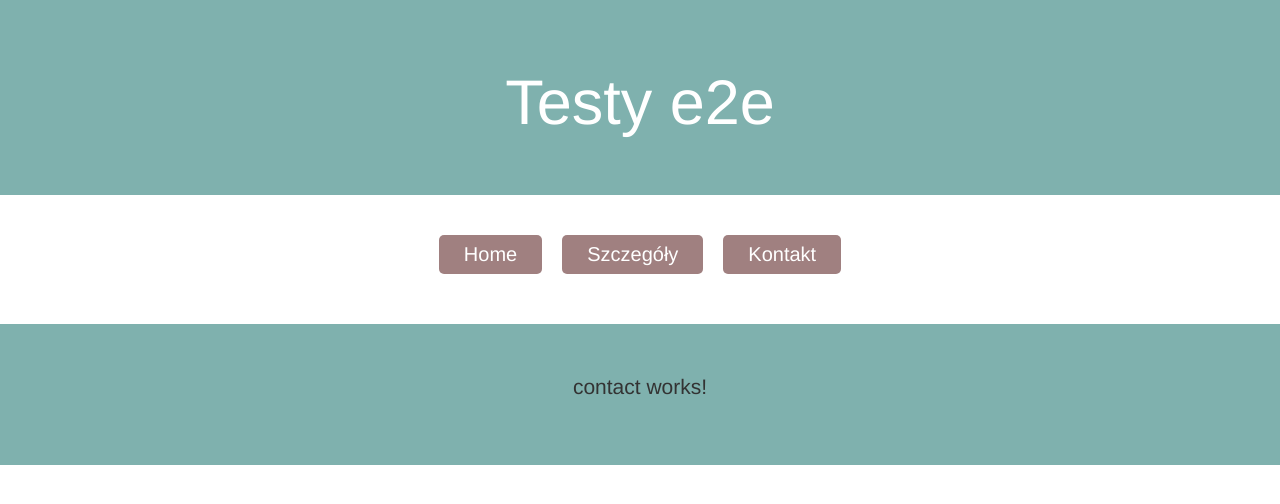
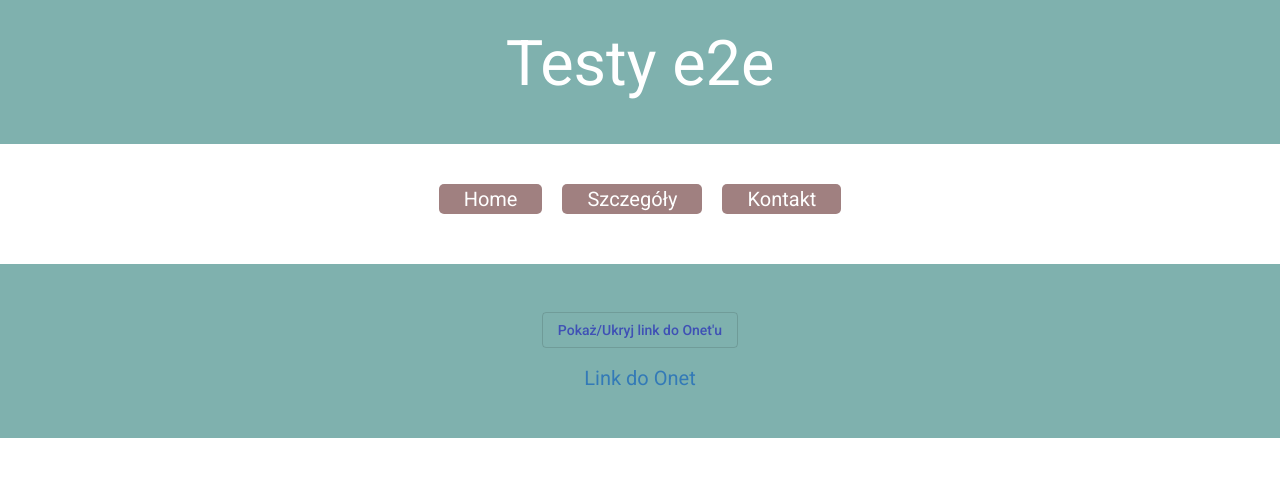
Before and after one commit to RafalM2000/2e2_tests, an Angular app: page /contact in a window 1280 px wide. Shown: the top 504 px of the page. Built offline with nearby package versions, Linux system fonts and the light colour scheme.

Commit message:
utworzenie widoku contact z przyciskiem i linkiem

```diff
--- a/angular.json
+++ b/angular.json
@@ -24,6 +24,7 @@
               "src/assets"
             ],
             "styles": [
+              "./node_modules/@angular/material/prebuilt-themes/indigo-pink.css",
               "node_modules/bootstrap/dist/css/bootstrap.min.css",
               "src/styles.css"
             ],
@@ -89,6 +90,7 @@
               "src/assets"
             ],
             "styles": [
+              "./node_modules/@angular/material/prebuilt-themes/indigo-pink.css",
               "src/styles.css"
             ],
             "scripts": []
--- a/package.json
+++ b/package.json
@@ -12,10 +12,12 @@
   "private": true,
   "dependencies": {
     "@angular/animations": "~10.0.6",
+    "@angular/cdk": "^10.2.7",
     "@angular/common": "~10.0.6",
     "@angular/compiler": "~10.0.6",
     "@angular/core": "~10.0.6",
     "@angular/forms": "~10.0.6",
+    "@angular/material": "^10.2.7",
     "@angular/platform-browser": "~10.0.6",
     "@angular/platform-browser-dynamic": "~10.0.6",
     "@angular/router": "~10.0.6",
--- a/src/app/app.module.ts
+++ b/src/app/app.module.ts
@@ -1,11 +1,13 @@
 import { BrowserModule } from '@angular/platform-browser';
 import { NgModule } from '@angular/core';
 import { Routes, RouterModule } from '@angular/router';
+import { MatButtonModule } from '@angular/material/button';
 
 import { AppComponent } from './app.component';
 import { HomeComponent } from './home/home.component';
 import { DetailsComponent } from './details/details.component';
 import { ContactComponent } from './contact/contact.component';
+import { BrowserAnimationsModule } from '@angular/platform-browser/animations';
 
 export const appRouter: Routes = [
   {path: '', component: HomeComponent},
@@ -24,7 +26,9 @@ export const appRouter: Routes = [
   ],
   imports: [
     BrowserModule,
-    RouterModule.forRoot(appRouter)
+    MatButtonModule,
+    RouterModule.forRoot(appRouter),
+    BrowserAnimationsModule
   ],
   providers: [],
   bootstrap: [AppComponent]
--- a/src/app/contact/contact.component.css
+++ b/src/app/contact/contact.component.css
@@ -0,0 +1,6 @@
+a {
+    font-size: 20px;
+}
+button {
+    margin-bottom: 20px;
+}
--- a/src/app/contact/contact.component.html
+++ b/src/app/contact/contact.component.html
@@ -1 +1,7 @@
-<p>contact works!</p>
+<div>
+    <button
+    mat-stroked-button
+    color="primary"
+    (click) = "onetLinkVisible = !onetLinkVisible">Pokaż/Ukryj link do Onet'u</button>
+</div>
+<a *ngIf = "onetLinkVisible" href="https://www.onet.pl/">Link do Onet</a>
--- a/src/app/contact/contact.component.ts
+++ b/src/app/contact/contact.component.ts
@@ -7,6 +7,7 @@ import { Component, OnInit } from '@angular/core';
 })
 export class ContactComponent implements OnInit {
 
+  onetLinkVisible = true;
   constructor() { }
 
   ngOnInit(): void {
--- a/src/app/details/details.component.css
+++ b/src/app/details/details.component.css
@@ -3,3 +3,7 @@
     color:blueviolet;
     font-size: 30px;
 }
+
+li {
+    height: 35px;
+}
--- a/src/index.html
+++ b/src/index.html
@@ -6,8 +6,10 @@
   <base href="/">
   <meta name="viewport" content="width=device-width, initial-scale=1">
   <link rel="icon" type="image/x-icon" href="favicon.ico">
+  <link href="https://fonts.googleapis.com/css?family=Roboto:300,400,500&display=swap" rel="stylesheet">
+  <link href="https://fonts.googleapis.com/icon?family=Material+Icons" rel="stylesheet">
 </head>
-<body>
+<body class="mat-typography">
   <app-root></app-root>
 </body>
 </html>
--- a/src/styles.css
+++ b/src/styles.css
@@ -1,2 +1,5 @@
 /* You can add global styles to this file, and also import other style files */
 @import '~bootstrap/dist/css/bootstrap.min.css';
+
+html, body { height: 100%; }
+body { margin: 0; font-family: Roboto, "Helvetica Neue", sans-serif; }
```
Also changed, not shown: 1 other file (tests, documents, lock files or other folders).
